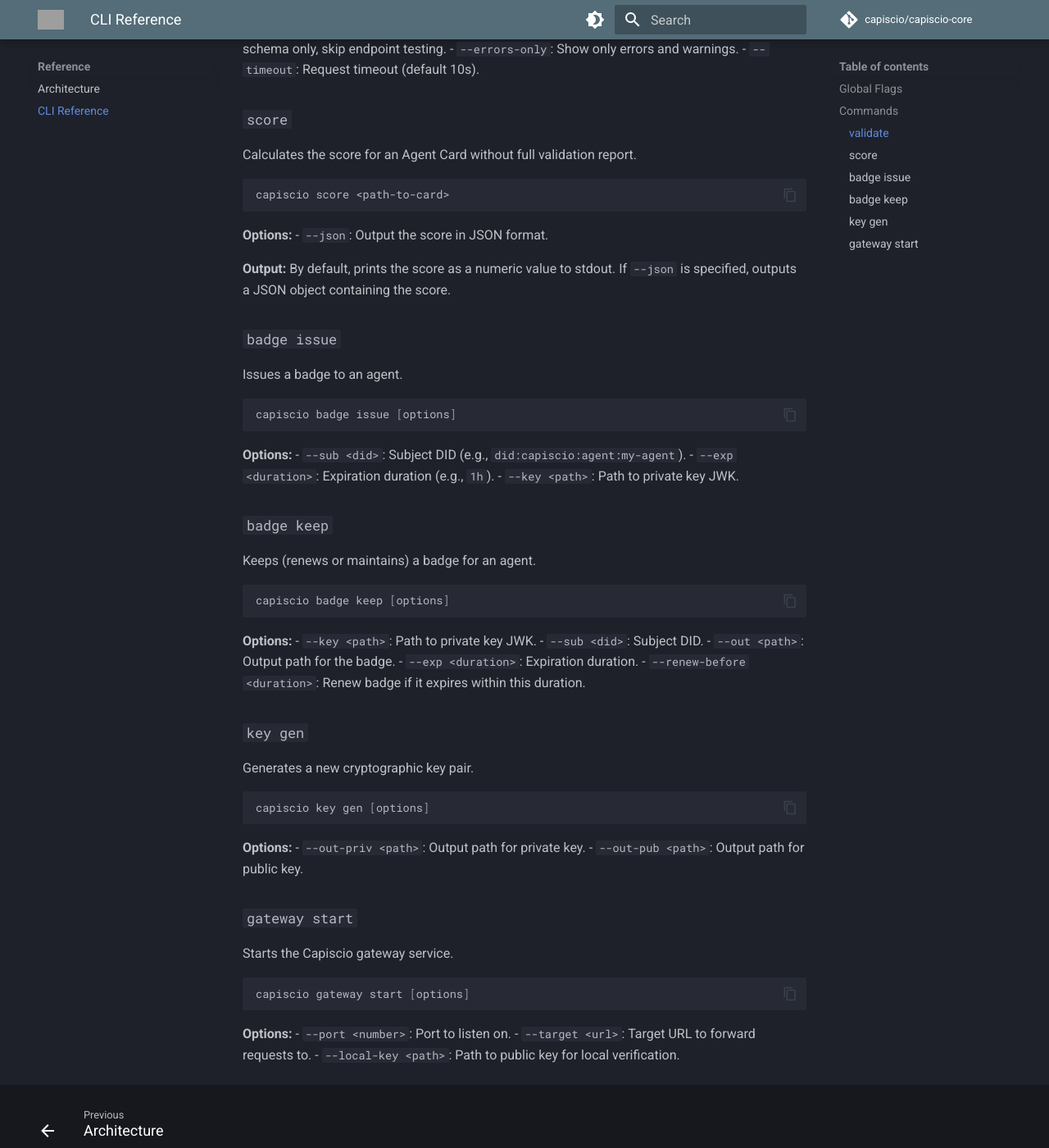
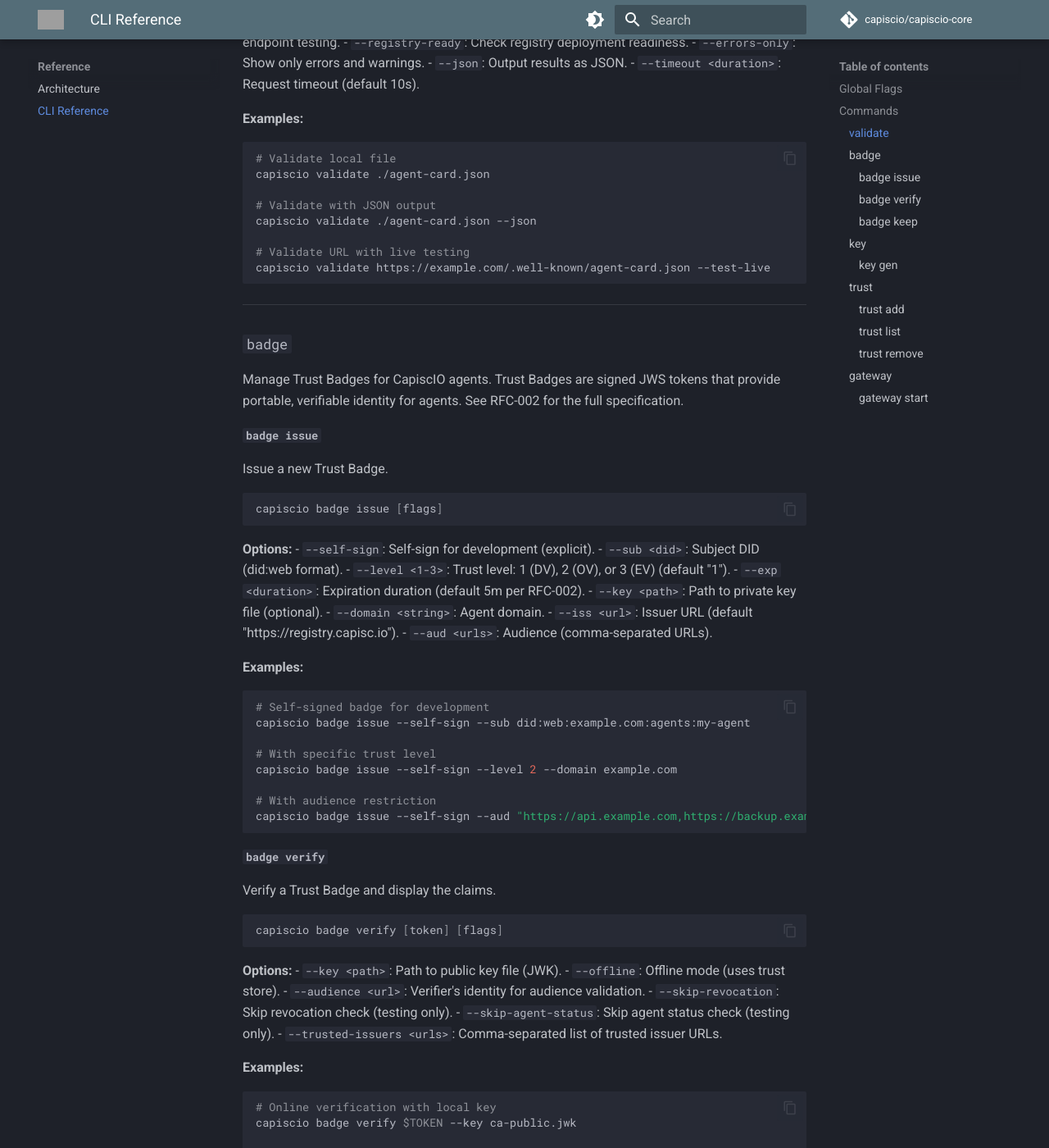
Before and after one commit to capiscio/capiscio-core, an MkDocs documentation site: the page built from docs/reference/cli.md, in a window 1280 px wide and 1400 px high, scrolled down 676 px. Shown: the whole window at 82% size. Built offline with MkDocs 1.6.1 and Material for MkDocs 9.7.7, drawn with Linux system fonts in a browser that asks for light colours; comment, search, counter and statistics services are not loaded; some of the changed text lies outside the part shown.

Commit message:
docs: fix CLI documentation to match actual implementation
- Remove non-existent 'score' command from CLI reference
- Remove non-existent 'rpc' command from README (gRPC server is auto-started by SDKs)
- Remove non-existent '--accept-self-signed' flag from badge verify
- Remove non-existent '--alg' flag from key gen
- Remove non-existent '--json' global flag (only available on validate)
- Add missing 'badge verify' and 'badge keep' commands to CLI reference
- Add missing 'trust' commands (add/list/remove) to CLI reference
- Update all badge issue/verify flags to match actual CLI output
- Add proper examples with correct flag syntax

````diff
--- a/docs/reference/cli.md
+++ b/docs/reference/cli.md
@@ -4,91 +4,231 @@
 
 ## Global Flags
 
-- `--version`: Show version information.
-- `--help`: Show help message.
-- `--json`: Output results in JSON format.
+- `-v, --version`: Show version information.
+- `-h, --help`: Show help message.
 
 ## Commands
 
 ### `validate`
 
-Validates an Agent Card.
+Validates an Agent Card from a local file or URL. Checks compliance, verifies signatures, and optionally tests availability.
 
 ```bash
-capiscio validate <path-to-card>
+capiscio validate [file-or-url] [flags]
 ```
 
 **Options:**
 - `--strict`: Enable strict validation mode.
-- `--test-live`: Perform live endpoint testing.
+- `--test-live`: Test live agent endpoint.
 - `--skip-signature`: Skip JWS signature verification.
 - `--schema-only`: Validate schema only, skip endpoint testing.
+- `--registry-ready`: Check registry deployment readiness.
 - `--errors-only`: Show only errors and warnings.
-- `--timeout`: Request timeout (default 10s).
+- `--json`: Output results as JSON.
+- `--timeout <duration>`: Request timeout (default 10s).
 
-### `score`
+**Examples:**
+```bash
+# Validate local file
+capiscio validate ./agent-card.json
 
-Calculates the score for an Agent Card without full validation report.
+# Validate with JSON output
+capiscio validate ./agent-card.json --json
+
+# Validate URL with live testing
+capiscio validate https://example.com/.well-known/agent-card.json --test-live
+```
+
+---
+
+### `badge`
+
+Manage Trust Badges for CapiscIO agents. Trust Badges are signed JWS tokens that provide portable, verifiable identity for agents. See RFC-002 for the full specification.
+
+#### `badge issue`
+
+Issue a new Trust Badge.
 
 ```bash
-capiscio score <path-to-card>
+capiscio badge issue [flags]
 ```
 
 **Options:**
-- `--json`: Output the score in JSON format.
+- `--self-sign`: Self-sign for development (explicit).
+- `--sub <did>`: Subject DID (did:web format).
+- `--level <1-3>`: Trust level: 1 (DV), 2 (OV), or 3 (EV) (default "1").
+- `--exp <duration>`: Expiration duration (default 5m per RFC-002).
+- `--key <path>`: Path to private key file (optional).
+- `--domain <string>`: Agent domain.
+- `--iss <url>`: Issuer URL (default "https://registry.capisc.io").
+- `--aud <urls>`: Audience (comma-separated URLs).
 
-**Output:**
-By default, prints the score as a numeric value to stdout. If `--json` is specified, outputs a JSON object containing the score.
+**Examples:**
+```bash
+# Self-signed badge for development
+capiscio badge issue --self-sign --sub did:web:example.com:agents:my-agent
 
-### `badge issue`
+# With specific trust level
+capiscio badge issue --self-sign --level 2 --domain example.com
 
-Issues a badge to an agent.
+# With audience restriction
+capiscio badge issue --self-sign --aud "https://api.example.com,https://backup.example.com"
+```
+
+#### `badge verify`
+
+Verify a Trust Badge and display the claims.
 
 ```bash
-capiscio badge issue [options]
+capiscio badge verify [token] [flags]
 ```
 
 **Options:**
-- `--sub <did>`: Subject DID (e.g., `did:capiscio:agent:my-agent`).
-- `--exp <duration>`: Expiration duration (e.g., `1h`).
-- `--key <path>`: Path to private key JWK.
+- `--key <path>`: Path to public key file (JWK).
+- `--offline`: Offline mode (uses trust store).
+- `--audience <url>`: Verifier's identity for audience validation.
+- `--skip-revocation`: Skip revocation check (testing only).
+- `--skip-agent-status`: Skip agent status check (testing only).
+- `--trusted-issuers <urls>`: Comma-separated list of trusted issuer URLs.
 
-### `badge keep`
+**Examples:**
+```bash
+# Online verification with local key
+capiscio badge verify $TOKEN --key ca-public.jwk
 
-Keeps (renews or maintains) a badge for an agent.
+# Offline verification
+capiscio badge verify $TOKEN --offline
+
+# With audience check
+capiscio badge verify $TOKEN --key ca.jwk --audience https://api.example.com
+```
+
+#### `badge keep`
+
+Run a daemon that automatically renews badges before they expire.
 
 ```bash
-capiscio badge keep [options]
+capiscio badge keep [flags]
 ```
 
 **Options:**
-- `--key <path>`: Path to private key JWK.
+- `--self-sign`: Self-sign instead of requesting from CA.
+- `--key <path>`: Path to private key file (required for self-sign).
 - `--sub <did>`: Subject DID.
-- `--out <path>`: Output path for the badge.
-- `--exp <duration>`: Expiration duration.
-- `--renew-before <duration>`: Renew badge if it expires within this duration.
+- `--out <path>`: Output file path (default "badge.jwt").
+- `--exp <duration>`: Expiration duration (default 5m).
+- `--renew-before <duration>`: Time before expiry to renew (default 1m).
+- `--check-interval <duration>`: Interval to check for renewal (default 30s).
+- `--ca <url>`: CA URL for badge requests (future).
+- `--api-key <string>`: API key for CA authentication (future).
+- `--domain <string>`: Agent domain.
+- `--iss <url>`: Issuer URL.
+- `--level <1-3>`: Trust level (default "1").
 
-### `key gen`
+**Examples:**
+```bash
+# Self-signed mode for development
+capiscio badge keep --self-sign --key private.jwk --out badge.jwt
 
-Generates a new cryptographic key pair.
+# With CA (future)
+capiscio badge keep --ca https://registry.capisc.io --api-key $API_KEY
+```
+
+---
+
+### `key`
+
+Manage cryptographic keys.
+
+#### `key gen`
+
+Generate a new Ed25519 key pair.
 
 ```bash
-capiscio key gen [options]
+capiscio key gen [flags]
 ```
 
 **Options:**
-- `--out-priv <path>`: Output path for private key.
-- `--out-pub <path>`: Output path for public key.
+- `--out-priv <path>`: Output path for private key (default "private.jwk").
+- `--out-pub <path>`: Output path for public key (default "public.jwk").
 
-### `gateway start`
+**Examples:**
+```bash
+capiscio key gen --out-priv private.jwk --out-pub public.jwk
+```
 
-Starts the Capiscio gateway service.
+---
+
+### `trust`
+
+Manage the local trust store for offline badge verification. The trust store contains CA public keys that are trusted for badge verification, enabling offline and air-gapped deployments.
+
+**Location:** `~/.capiscio/trust/` (or `$CAPISCIO_TRUST_PATH`)
+
+#### `trust add`
+
+Add a CA public key to the trust store.
 
 ```bash
-capiscio gateway start [options]
+capiscio trust add [jwk-file] [flags]
 ```
 
 **Options:**
-- `--port <number>`: Port to listen on.
-- `--target <url>`: Target URL to forward requests to.
-- `--local-key <path>`: Path to public key for local verification.
+- `--from-jwks <url>`: Fetch from JWKS URL or '-' for stdin.
+
+**Examples:**
+```bash
+# Add from a JWK file
+capiscio trust add ca-public.jwk
+
+# Add from JWKS URL (production CA)
+capiscio trust add --from-jwks https://registry.capisc.io/.well-known/jwks.json
+
+# Add from stdin (pipe from curl)
+curl -s https://registry.capisc.io/.well-known/jwks.json | capiscio trust add --from-jwks -
+```
+
+#### `trust list`
+
+List trusted CA keys.
+
+```bash
+capiscio trust list
+```
+
+#### `trust remove`
+
+Remove a CA key from the trust store.
+
+```bash
+capiscio trust remove [key-id]
+```
+
+---
+
+### `gateway`
+
+Start the CapiscIO Gateway.
+
+#### `gateway start`
+
+Start the gateway server as a reverse proxy that enforces badge validity.
+
+```bash
+capiscio gateway start [flags]
+```
+
+**Options:**
+- `--port <number>`: Port to listen on (default 8080).
+- `--target <url>`: Upstream target URL (default "http://localhost:3000").
+- `--local-key <path>`: Path to local public key file (JWK).
+- `--registry-url <url>`: URL of the CapiscIO Registry.
+
+**Examples:**
+```bash
+# Start gateway with local key verification
+capiscio gateway start --port 8080 --target http://localhost:3000 --local-key public-key.jwk
+
+# Start gateway with registry
+capiscio gateway start --port 8080 --target http://localhost:3000 --registry-url https://registry.capisc.io
+```
````
Also changed, not shown: README.md (+16 -35 lines).
